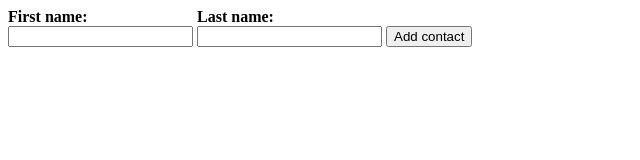
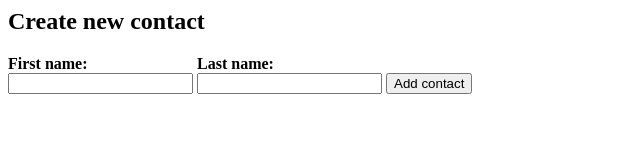
Before and after one commit to jhannes/addressBookJs, a website: page public/index.html in a window 1280 px wide. Shown: the whole page, without its empty margins (0-640 px from the left). Drawn offline with Linux system fonts and the light colour scheme; no server answers.

Commit message:
Small change

```diff
--- a/public/index.html
+++ b/public/index.html
@@ -47,6 +47,8 @@
 </head>
 <body>
 	<section>
+		<h1>Create new contact</h1>
+
 		<form id="addContact">
 			<ul>
 				<li>
```
